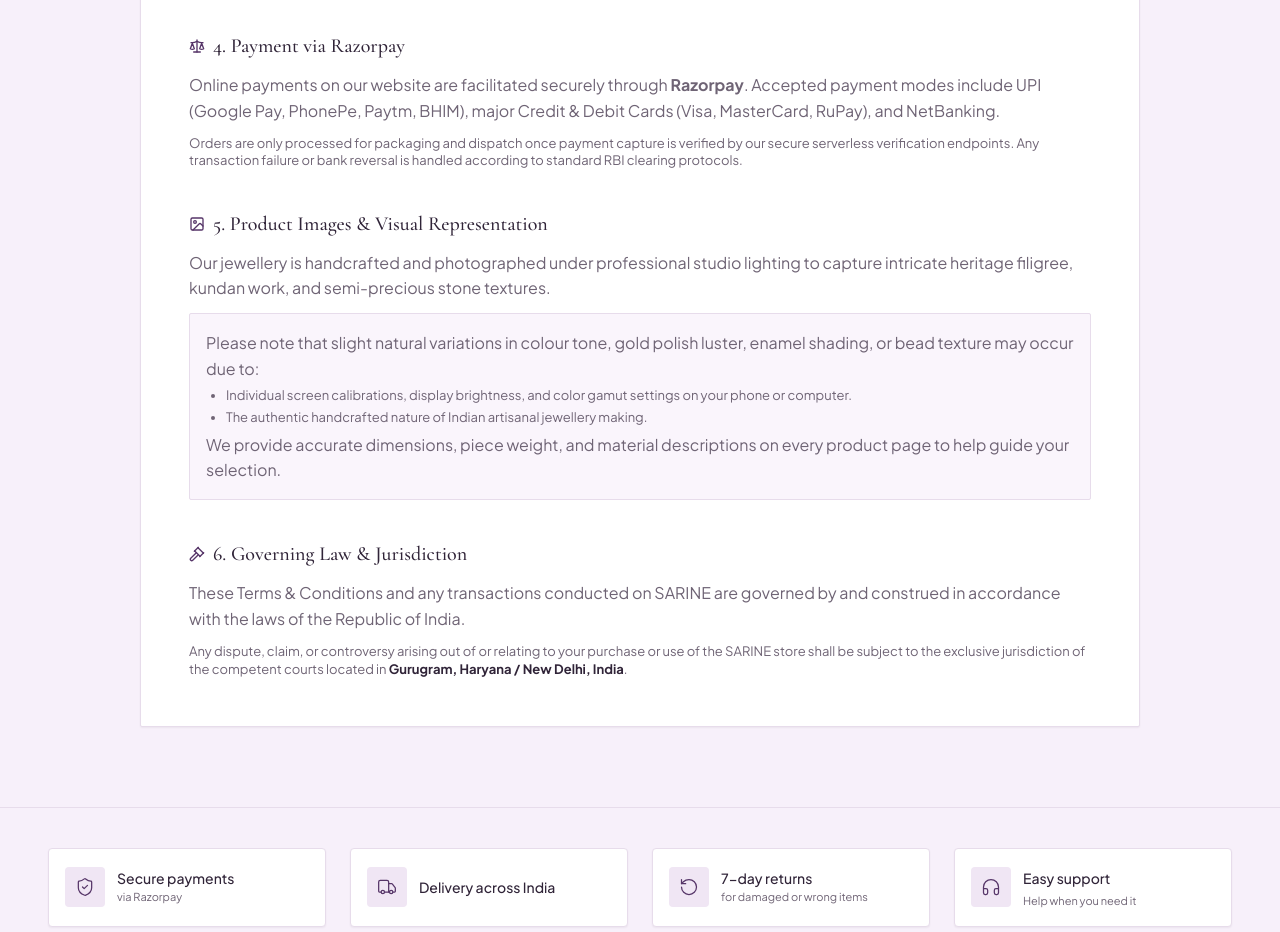
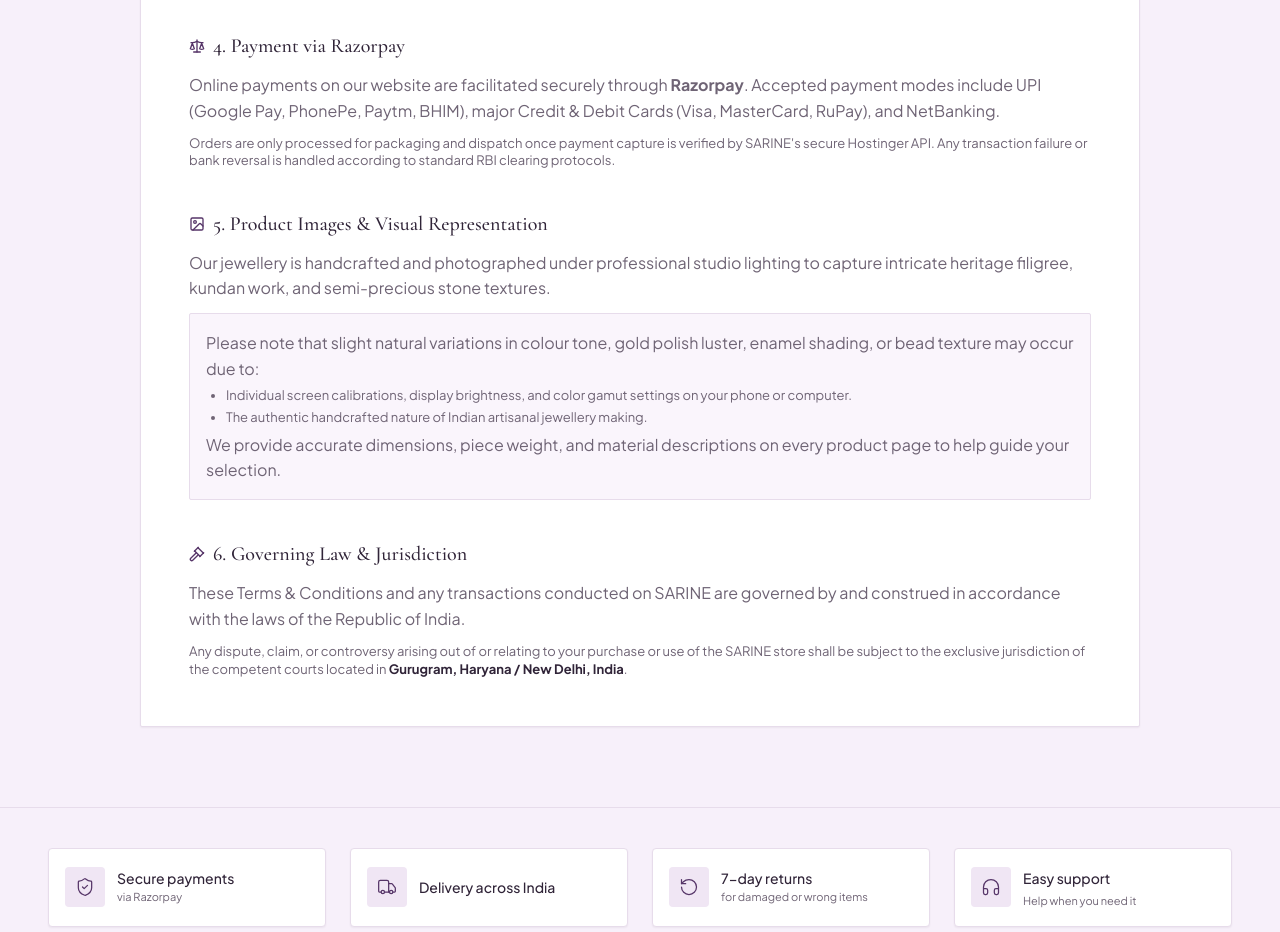
Before and after one commit to Nikhillverma/SARINE-Luxury-Artificial-Jewellery, a React (Vite) app: page /terms in a window 1280 px wide. Shown: the part 1360-2292 px from the top of the page. Built offline with nearby package versions, Linux system fonts and the light colour scheme; no server answers.

Commit message:
Update payment verification wording for Hostinger API

```diff
--- a/src/pages/TermsPage.tsx
+++ b/src/pages/TermsPage.tsx
@@ -87,7 +87,7 @@ export const TermsPage: React.FC = () => {
             Online payments on our website are facilitated securely through <strong>Razorpay</strong>. Accepted payment modes include UPI (Google Pay, PhonePe, Paytm, BHIM), major Credit &amp; Debit Cards (Visa, MasterCard, RuPay), and NetBanking.
           </p>
           <p className="text-xs text-[#6F6475]">
-            Orders are only processed for packaging and dispatch once payment capture is verified by our secure serverless verification endpoints. Any transaction failure or bank reversal is handled according to standard RBI clearing protocols.
+            Orders are only processed for packaging and dispatch once payment capture is verified by SARINE's secure Hostinger API. Any transaction failure or bank reversal is handled according to standard RBI clearing protocols.
           </p>
         </section>
 
```
